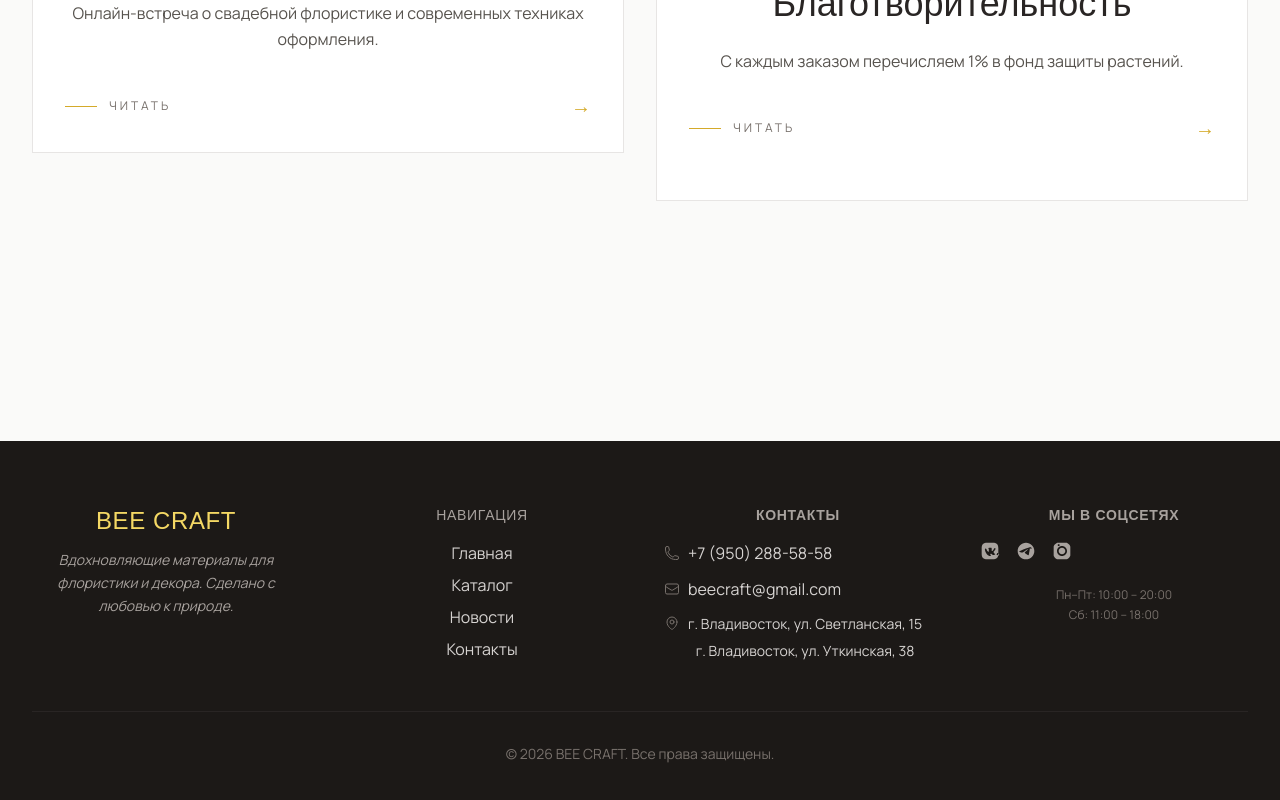
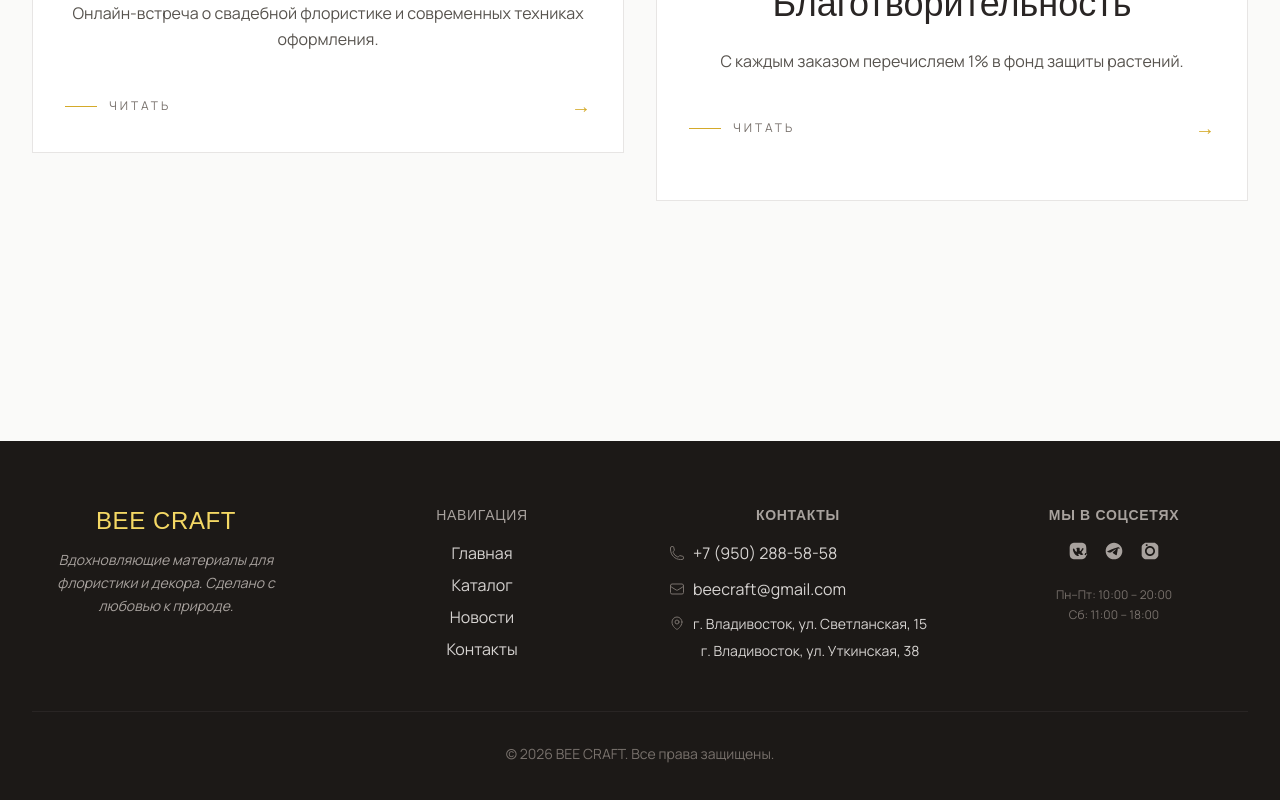
Before and after one commit to Katynl/BeeCraft, a React (Create React App) app: page /news in a window 1280 px wide. Shown: the part 2279-3079 px from the top of the page. Built offline with nearby package versions, Linux system fonts and the light colour scheme; no server answers; a web font is replaced by a local one.

Commit message:
доступность

```diff
--- a/src/components/Footer.jsx
+++ b/src/components/Footer.jsx
@@ -73,7 +73,7 @@ const Footer = () => {
               Контакты
             </h3>
 
-            <address className="not-italic">
+            <address className="not-italic flex flex-col justify-center items-center">
               <ul className="space-y-3">
                 <li className="flex items-center gap-2">
                   <PhoneIcon
@@ -120,7 +120,7 @@ const Footer = () => {
               Мы в соцсетях
             </h3>
 
-            <div className="mb-6 flex gap-4">
+            <div className="mb-6 flex gap-4 justify-center items-center">
               <SocialLink href="https://vk.com/yourgroup" label="ВКонтакте">
                 <path d="M15.07 2H8.93C3.92 2 2 3.92 2 8.93v6.14C2 20.08 3.92 22 8.93 22h6.14c5 0 6.93-1.92 6.93-6.93V8.93C22 3.92 20.08 2 15.07 2zm3.21 13.87c-.3.88-1.48 1.15-2.48.89-.53-.14-1.06-.5-1.59-.97-.49-.44-.94-.63-1.27-.63-.45 0-.74.3-.74.66 0 .25.14.52.6 1.05.58.65.45 1.06-.52 1.06-1.39 0-2.88-.88-3.99-2.18-1.44-1.68-2.3-3.97-2.41-5.94-.02-.48.38-.76.79-.76.36 0 .73.18.92.67.27.7.61 1.35.99 1.86.66.88 1.18 1.32 1.57 1.32.29 0 .44-.17.44-.6v-2.4c-.02-.96-.66-1.04-.95-1.12-.18-.04.05-.4.38-.52.63-.23 1.71-.26 2.37-.26.58 0 1.13.03 1.26.12.4.3.4 1.43.4 2.05v1.59c0 .27.19.36.35.36.29 0 .67-.23 1.3-.96.5-.59.89-1.41 1.11-2.27.05-.19.18-.3.36-.3h1c.36 0 .63.32.54.67-.23.94-.88 1.96-1.65 2.76-.72.75-.93.91-.76 1.48.15.48.43.91.7 1.25.44.57.93.98 1.39 1.23.85.46 1.3.4 1.6.14.33-.29.43-.78.48-1.13.06-.47.41-.62.74-.48.32.13.58.31.85.5.41.3.77.69.94 1.12.15.38-.09.96-.55 1.23z" />
               </SocialLink>
```
